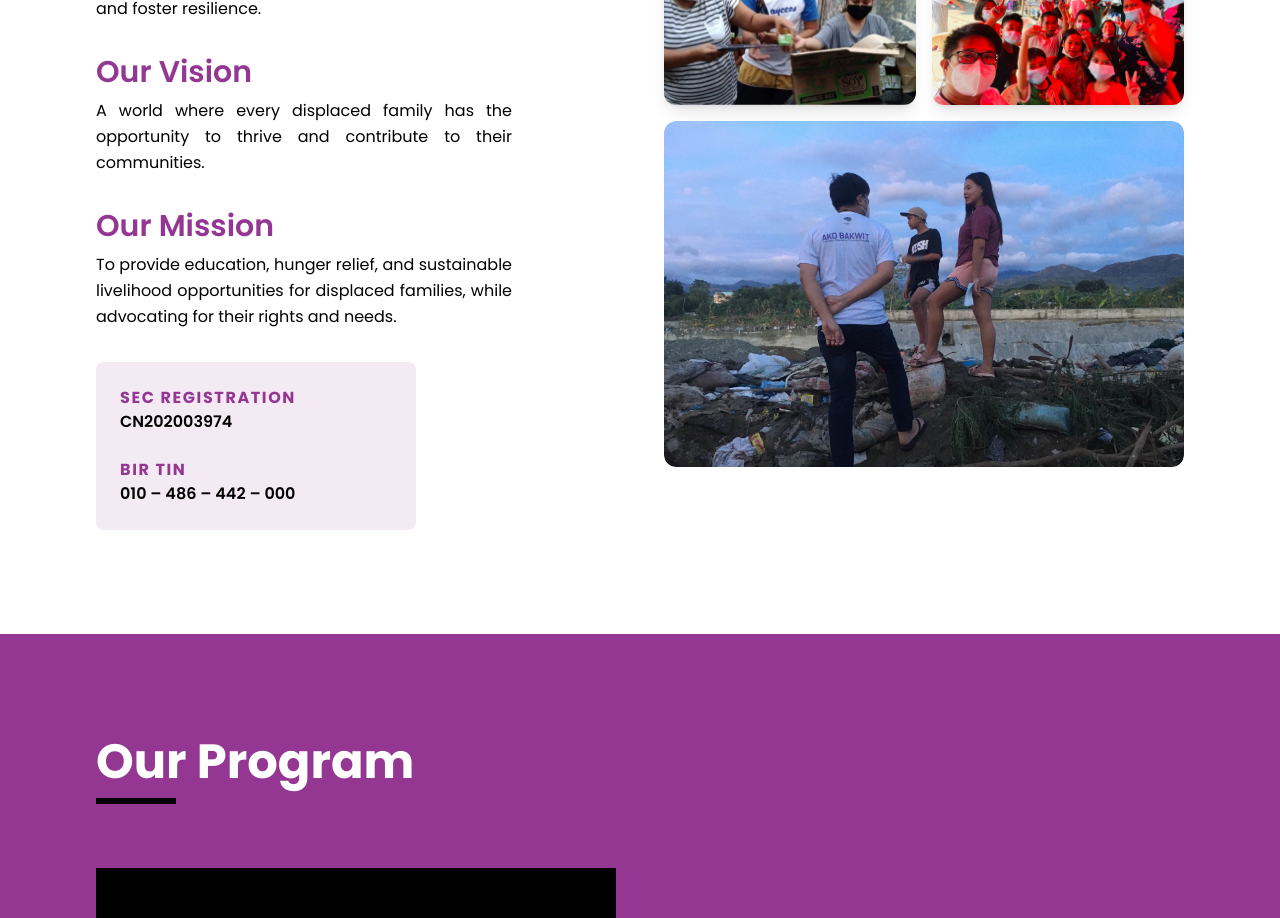
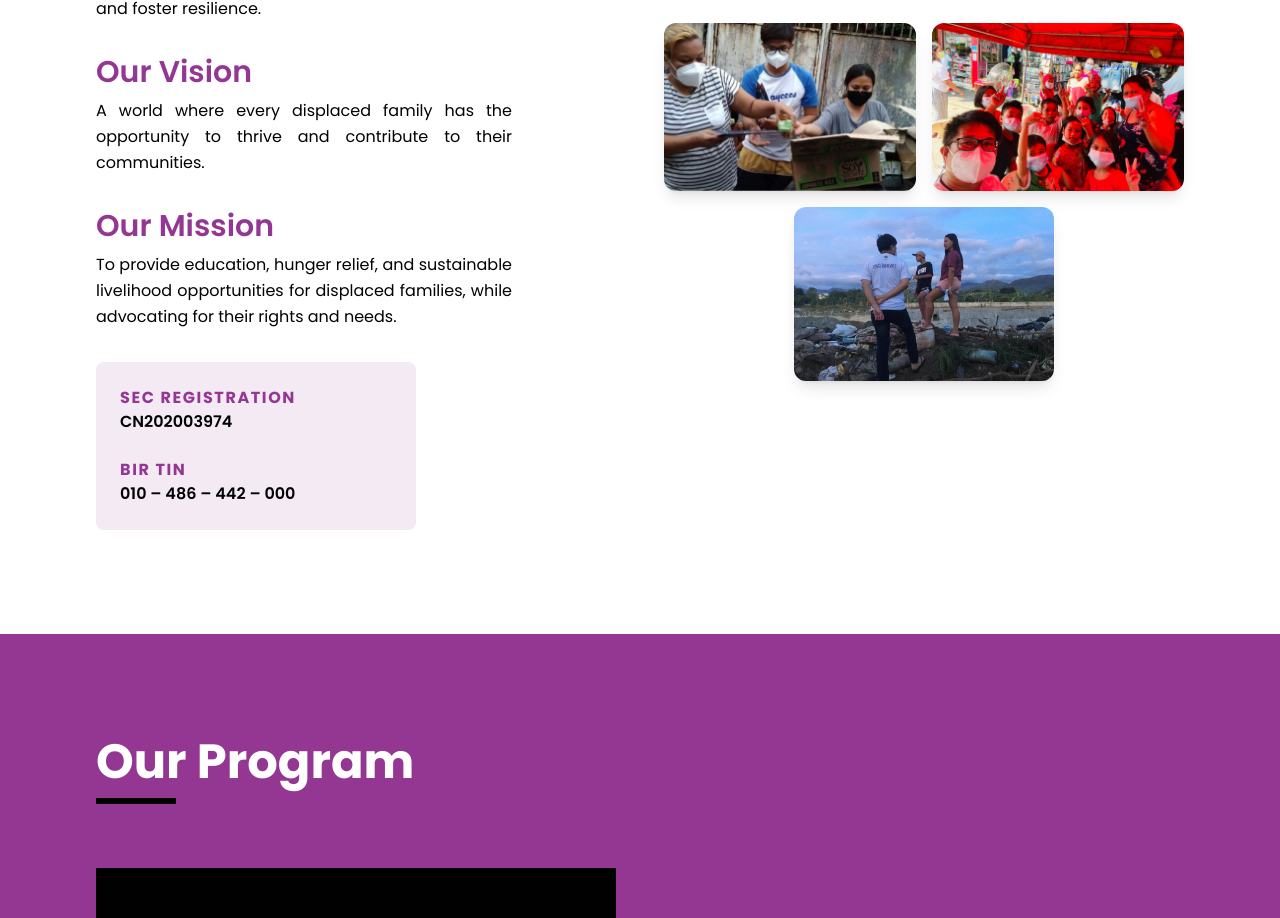
Before and after one commit to edmarktuazon/ako-bakwit, a Vue app: page / in a window 1280 px wide. Shown: the part 1160-2078 px from the top of the page. Built offline with nearby package versions, Linux system fonts and the light colour scheme; no server answers; the database is empty.

Commit message:
fix: image on hover overlaping

```diff
--- a/src/components/AboutItem.vue
+++ b/src/components/AboutItem.vue
@@ -196,14 +196,16 @@ onUnmounted(() => {
           />
         </div>
 
-        <div class="col-span-2 flex justify-center overflow-hidden rounded-xl">
+        <div
+          class="col-span-2 w-1/2 justify-center mx-auto overflow-hidden rounded-xl shadow-lg aspect-3/2"
+          data-aos="zoom-out"
+          data-aos-easing="ease-in"
+          data-aos-delay="300"
+        >
           <img
             :src="subImageUrl03"
-            class="aspect-3/2 rounded-xl w-full object-cover transition hover:scale-105 duration-300 2xl:w-1/2"
-            data-aos="zoom-out"
-            data-aos-easing="ease-in"
-            data-aos-delay="500"
-            alt="About Sub Model Img"
+            alt="Activity 3"
+            class="w-full h-full object-cover transition hover:scale-105 duration-300"
             loading="lazy"
           />
         </div>
```
